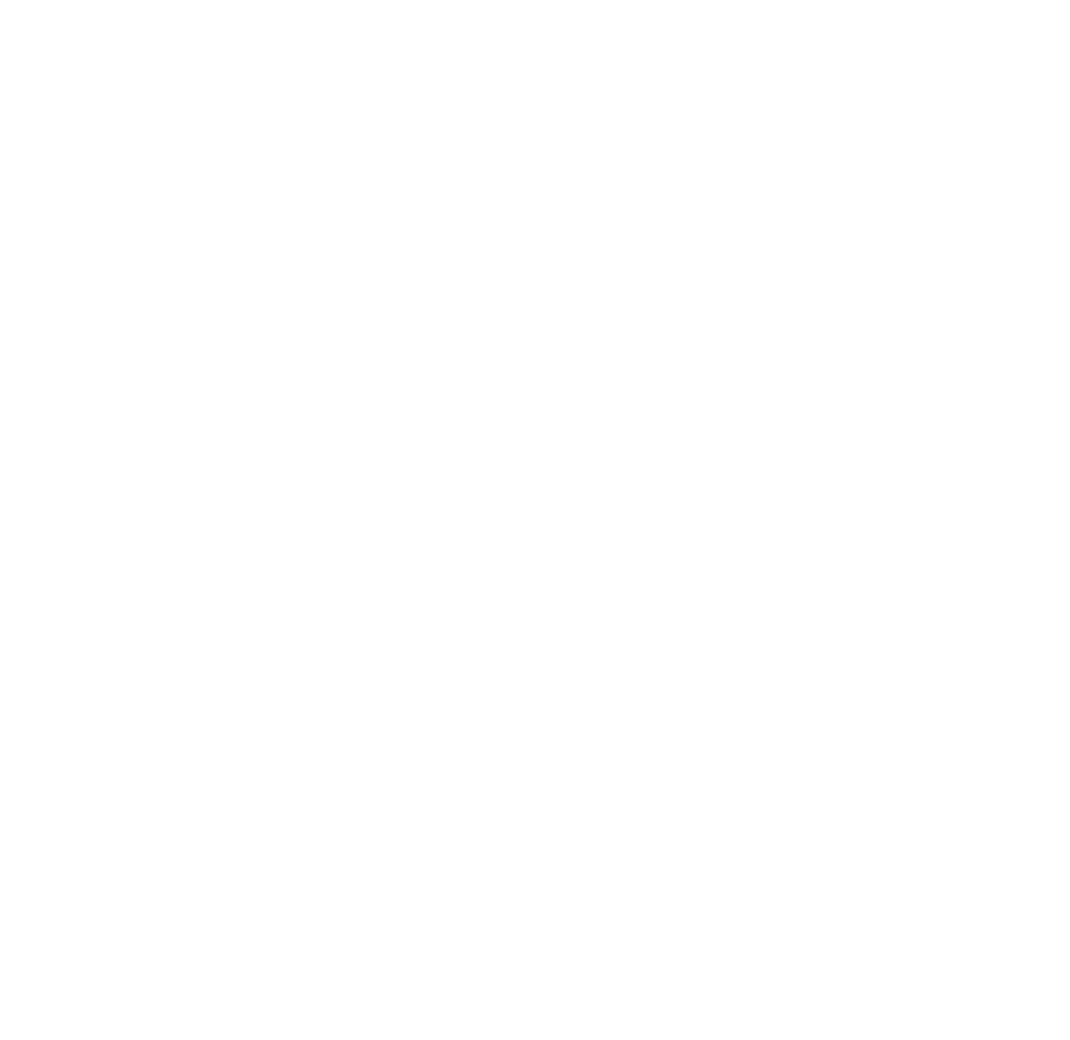
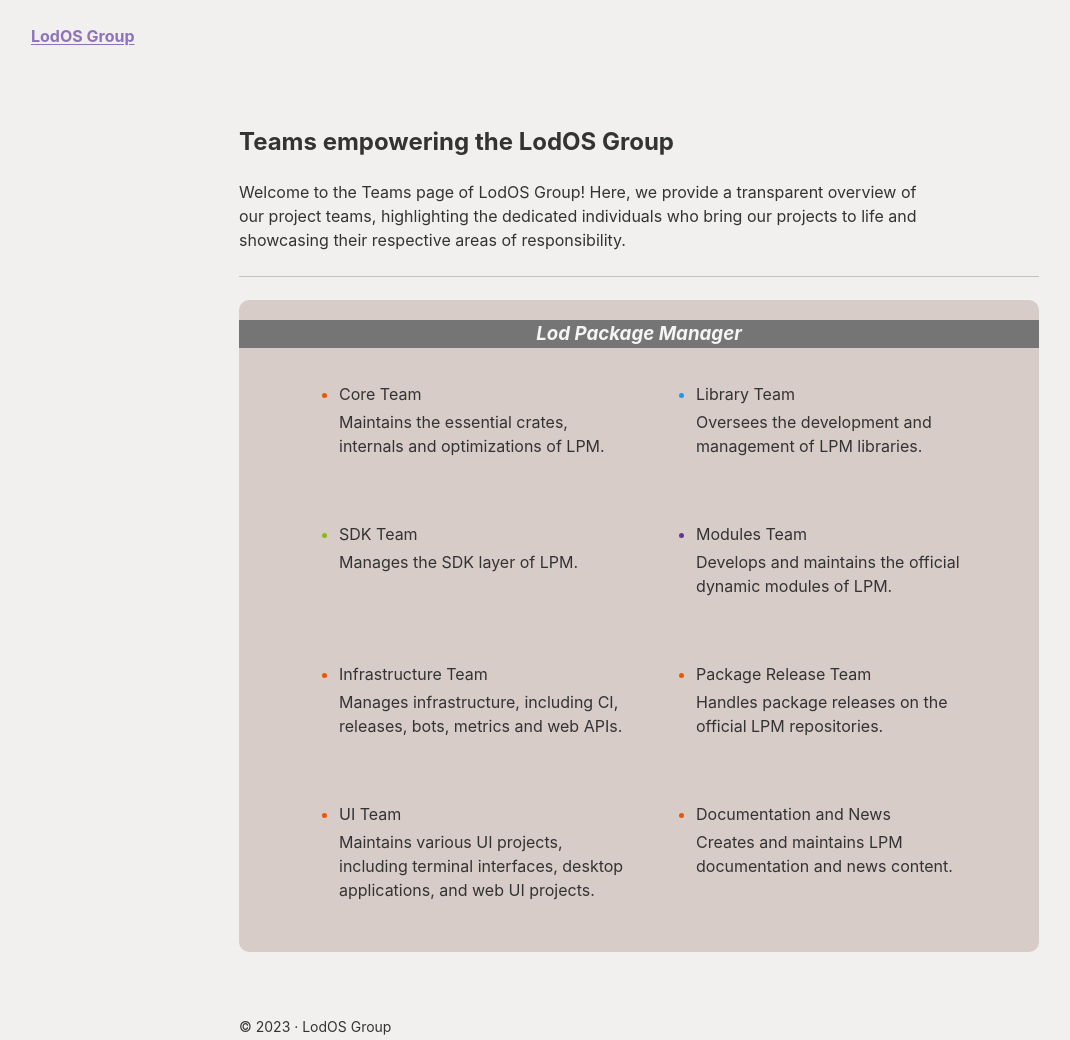
Before and after one commit to lodosgroup/lodosgroup.org, a Gatsby site: page /teams in a window 1280 px wide. Before the commit this address had no page. Shown: the whole page, without its empty margins (1-1071 px from the left). Before the commit the page ends 800 px from the top, so only its background shows below. Built offline with nearby package versions, Linux system fonts and the light colour scheme; Gatsby itself is replaced by a stand-in of ours.

Commit message:
fill the `/teams` page with lpm project teams
Signed-off-by: ozkanonur <work@onurozkan.dev>

```diff
--- /dev/null
+++ b/src/pages/teams.js
@@ -0,0 +1,99 @@
+import * as React from "react"
+
+import Layout from "../components/layout"
+import Seo from "../components/seo"
+import * as styles from "../components/index.module.css"
+
+const lpmTeams = [
+  {
+    text: "Core Team",
+    url: "#",
+    description: "Maintains the essential crates, internals and optimizations of LPM.",
+  },
+  {
+    text: "Library Team",
+    url: "#",
+    description: "Oversees the development and management of LPM libraries.",
+  },
+  {
+    text: "SDK Team",
+    url: "#",
+    description: "Manages the SDK layer of LPM.",
+  },
+  {
+    text: "Modules Team",
+    url: "#",
+    description: "Develops and maintains the official dynamic modules of LPM.",
+  },
+  {
+    text: "Infrastructure Team",
+    url: "#",
+    description: "Manages infrastructure, including CI, releases, bots, metrics and web APIs.",
+  },
+  {
+    text: "Package Release Team",
+    url: "#",
+    description: "Handles package releases on the official LPM repositories.",
+  },
+  {
+    text: "UI Team",
+    url: "#",
+    description: "Maintains various UI projects, including terminal interfaces, desktop applications, and web UI projects.",
+  },
+  {
+    text: "Documentation and News",
+    url: "#",
+    description: "Creates and maintains LPM documentation and news content.",
+  },
+];
+
+const SecondPage = () => (
+  <Layout>
+    <h2>Teams empowering the LodOS Group</h2>
+
+    <p>
+      Welcome to the Teams page of LodOS Group! Here, we provide a transparent overview of our project teams, highlighting the dedicated individuals who bring our projects to life and showcasing their respective areas of responsibility.
+    </p>
+
+    <hr />
+
+    <div
+      style={{
+        background: `#d7ccc8`,
+        opacity: `100%`,
+        borderRadius: `10px`,
+        paddingTop: `50px`,
+      }}
+    >
+      <h3
+        style={{
+          marginBottom: `-80px`,
+          marginTop: `-30px`,
+          textAlign: `center`,
+          fontStyle: `italic`,
+          color: `#f5f5f5`,
+          background: `#757575`
+        }}
+      >
+        Lod Package Manager
+      </h3>
+      <ul
+        style={{
+          padding: `50px 50px 50px 100px`,
+        }}
+        className={styles.list}>
+        {lpmTeams.map(link => (
+          <li key={link.url} className={styles.listItem}>
+            {link.text}
+            <p className={styles.listItemDescription}>{link.description}</p>
+          </li>
+        ))}
+      </ul>
+    </div>
+
+  </Layout>
+)
+
+export const Head = () => <Seo title="Teams" />
+
+export default SecondPage
```
Also changed, not shown: src/pages/index.js (+1 -6 lines).
